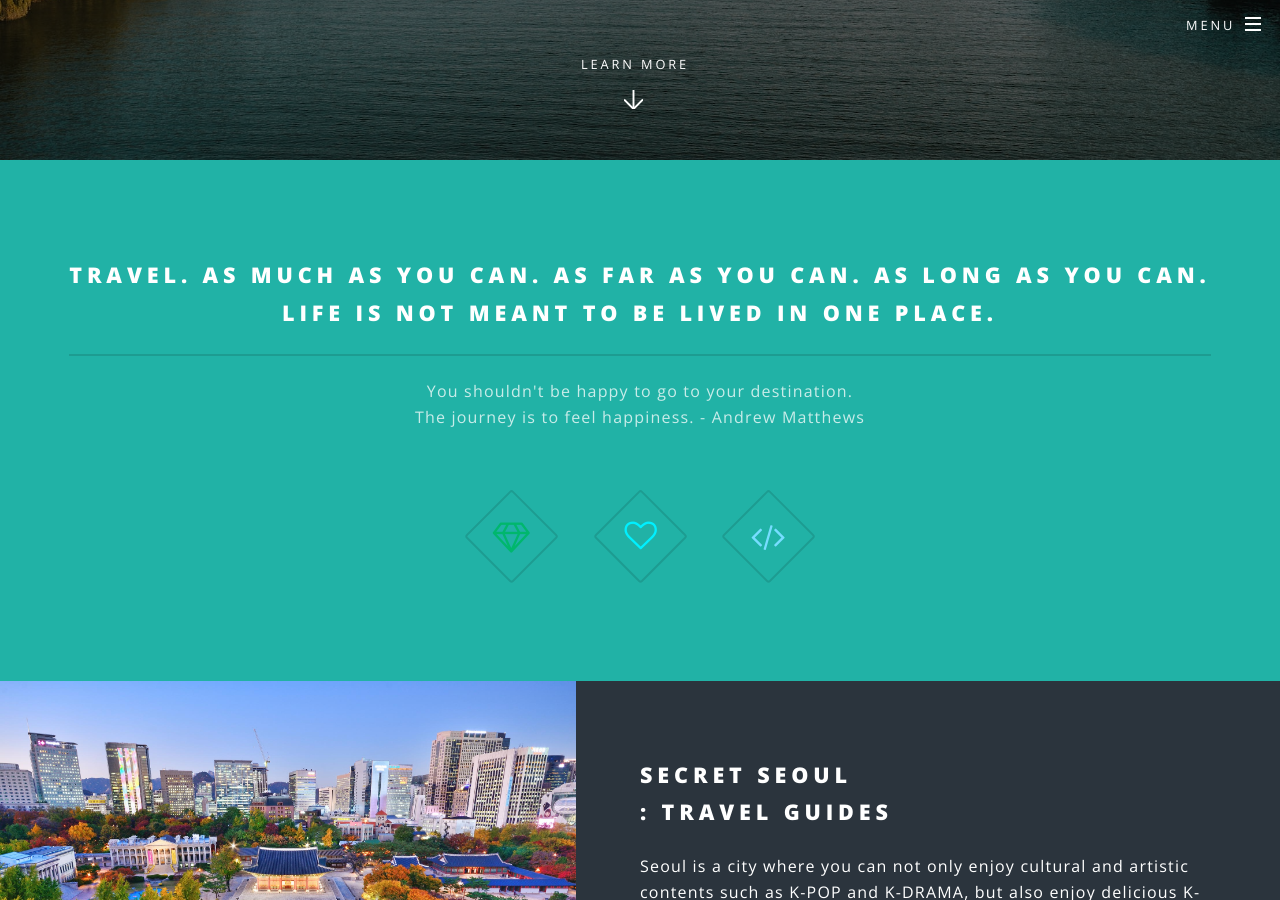
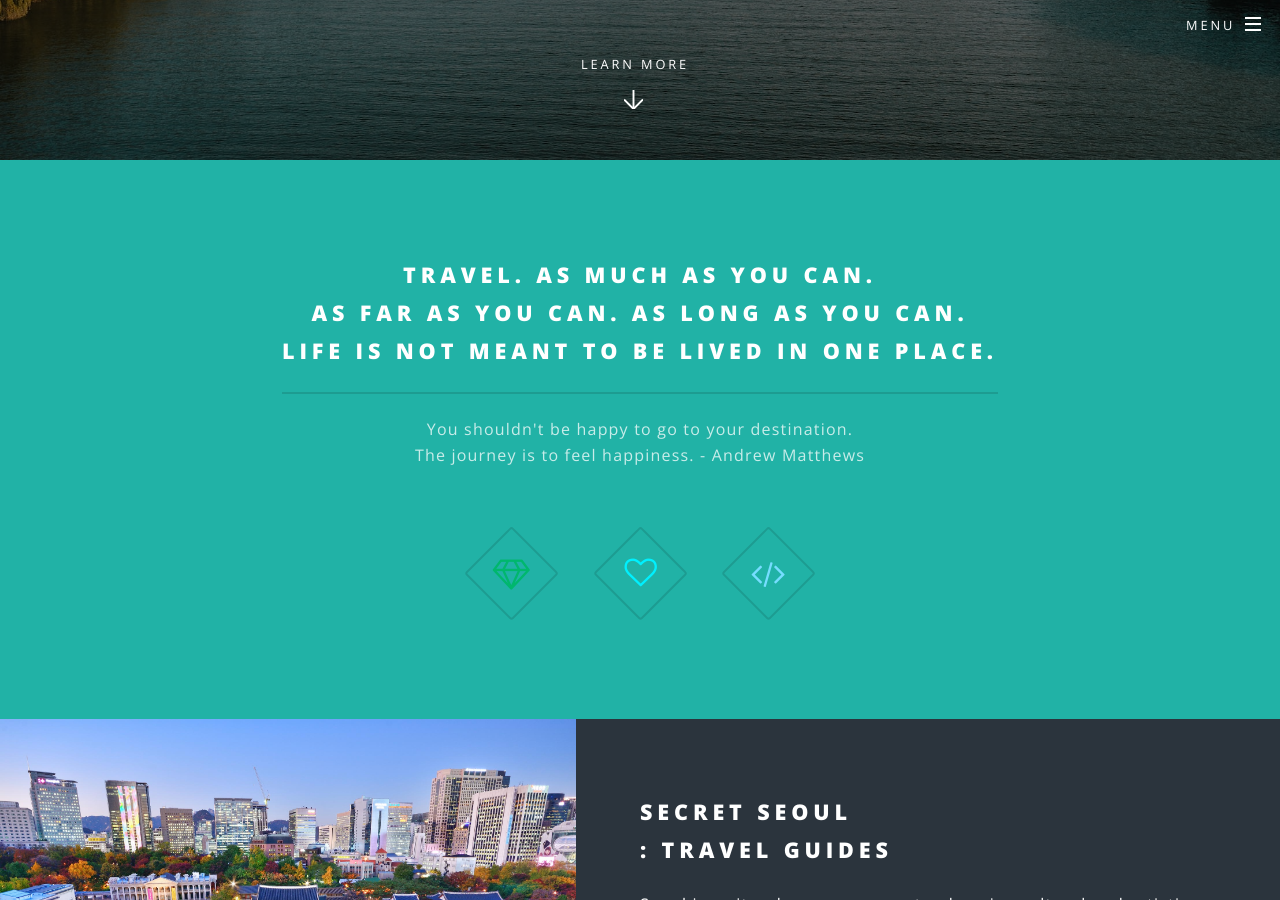
Before and after one commit to inansung/secret.github.io, a Jekyll site: the page built from index.html, in a window 1280 px wide and 900 px high, scrolled down 740 px. Built offline with Jekyll 4.4.1, drawn with Linux system fonts in a browser that asks for light colours.

```diff
--- a/index.html
+++ b/index.html
@@ -19,7 +19,7 @@ layout: landing
 					<section id="one" class="wrapper style1 special">
 						<div class="inner">
 							<header class="major">
-								<h2>Travel. As much as you can. As far as you can. As long as you can. <br />
+								<h2>Travel. As much as you can.  <br /> As far as you can. As long as you can. <br />
 								Life is not meant to be lived in one place.</h2>
 								<p>You shouldn't be happy to go to your destination.<br />
 								The journey is to feel happiness. - Andrew Matthews</p>
```
